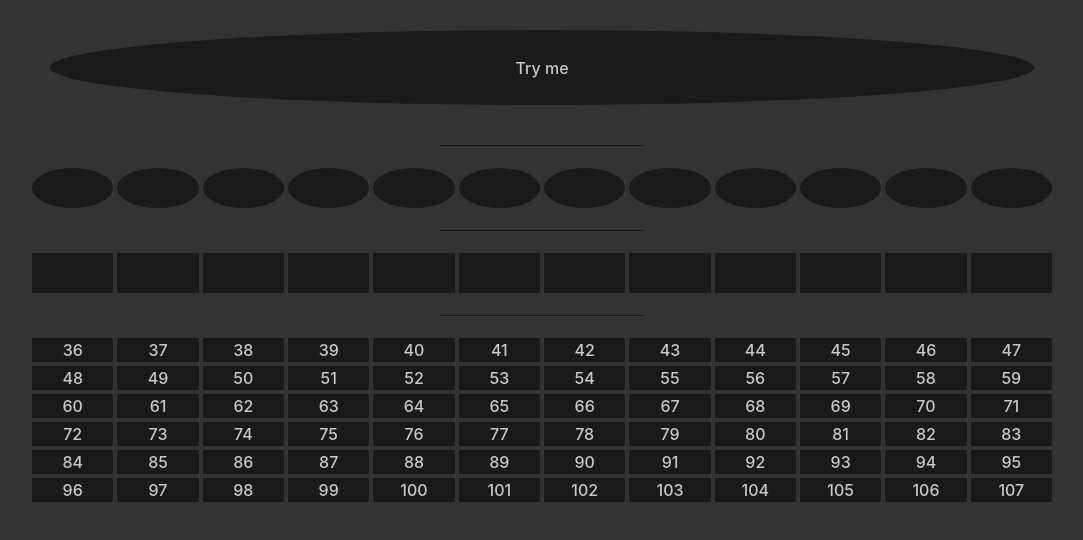
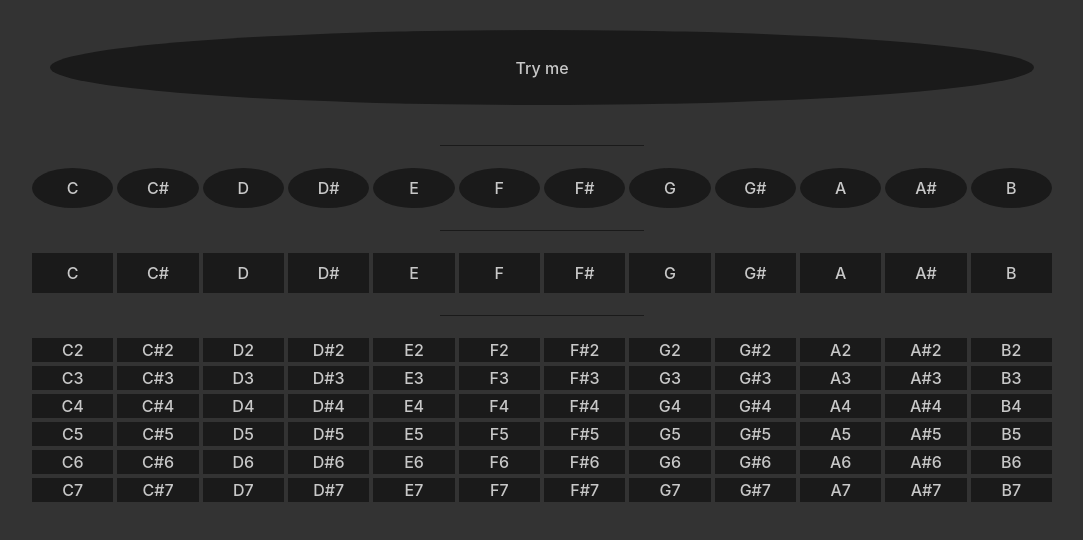
Before and after one commit to teuncm/chord-playground, a Vue app: page / in a window 1280 px wide. Shown: the top 540 px of the page, without its empty margins (98-1181 px from the left). Built offline with nearby package versions, Linux system fonts and the light colour scheme.

Commit message:
Add note names, enable note triggers

```diff
--- a/src/action.js
+++ b/src/action.js
@@ -18,5 +18,11 @@ export function actionRandom() {
     bell(freq);
     printMidi(midiNumber);
   }
+}
 
+export function playNote(midiNumber) {
+  const freq = getFreqFromMidiNumber(midiNumber);
+
+  bell(freq);
+  printMidi(midiNumber);
 }
--- a/src/components/ActionContainer.vue
+++ b/src/components/ActionContainer.vue
@@ -2,7 +2,7 @@
   <div class="container" id="action-container">
     <div class="container-row">
       <!-- <button class="action-button interact" id="action-down" @click="actionDown(id)">Down</button> -->
-      <button class="action-button interact" id="action-random" @click="actionRandom(id)">Try me</button>
+      <button class="action-button interact" id="action-random" @click="actionRandom()">Try me</button>
       <!-- <button class="action-button interact" id="action-up" @click="actionUp(id)">Up</button> -->
     </div>
   </div>
--- a/src/components/KeyContainer.vue
+++ b/src/components/KeyContainer.vue
@@ -4,9 +4,19 @@
       <div v-for="n in 12" :key="n" class="container-col">
         <label class="custom-select">
           <input type="radio" :id="'key-' + (n-1)" name="key">
-          <span class="custom-radio interact"></span>
+          <span class="custom-radio interact">{{ getNoteFromMidiNumber(n-1) }}</span>
         </label>
       </div>
     </div>
   </div>
 </template>
+
+<script>
+import { getNoteFromMidiNumber } from '../helpers';
+
+export default {
+  methods: {
+    getNoteFromMidiNumber
+  }
+};
+</script>
--- a/src/components/NoteContainer.vue
+++ b/src/components/NoteContainer.vue
@@ -2,8 +2,20 @@
 <div class="container" id="note-container">
   <div v-for="row in 6" :key="row" class="container-row">
     <div v-for="col in 12" :key="col" class="container-col">
-      <button class="interact note">{{ (row + 2)*12 + (col - 1) }}</button>
+      <button class="interact note" @click="playNote((row + 2)*12 + (col - 1))">{{ getFullNoteName((row + 2)*12 + (col - 1)) }}</button>
     </div>
   </div>
 </div>
 </template>
+
+<script>
+import { getFullNoteName } from '../helpers';
+import { playNote } from '../action';
+
+export default {
+  methods: {
+    getFullNoteName,
+    playNote,
+  }
+};
+</script>
--- a/src/components/ScaleContainer.vue
+++ b/src/components/ScaleContainer.vue
@@ -4,9 +4,19 @@
       <div v-for="n in 12" :key="n" class="container-col">
         <label class="custom-select">
           <input type="checkbox" :id="'scale-' + (n-1)">
-          <span class="custom-checkbox interact"></span>
+          <span class="custom-checkbox interact">{{ getNoteFromMidiNumber(n-1) }}</span>
         </label>
       </div>
     </div>
   </div>
 </template>
+
+<script>
+import { getNoteFromMidiNumber } from '../helpers';
+
+export default {
+  methods: {
+    getNoteFromMidiNumber
+  }
+};
+</script>
--- a/src/style.css
+++ b/src/style.css
@@ -98,6 +98,11 @@ button {
   box-shadow: 0px 0px 10px white inset;
 }
 
+span.interact {
+  align-items: center;
+  justify-content: center;
+}
+
 .custom-checkbox {
   display: flex;
   flex: 1;
```
Also changed, not shown: 1 other file (tests, documents, lock files or other folders).
